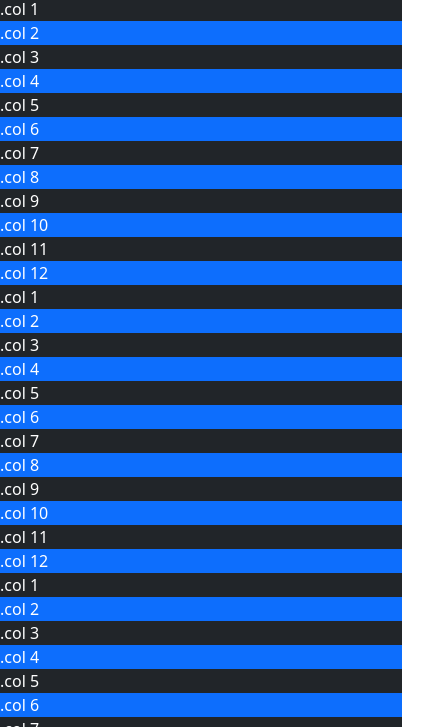
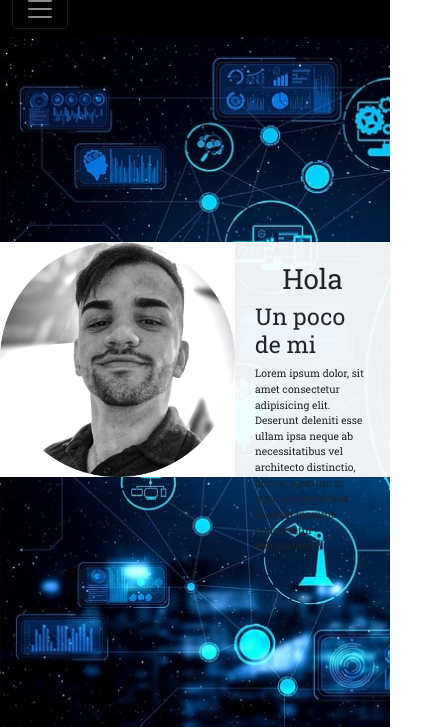
Before and after one commit to ChrisRicken1/Entrega_CoderHouse, a plain HTML site: page Segunda_Entrega/index.html in a window 390 px wide. Shown: the part 59-786 px from the top of the page, 435 px wide, since content can reach past the window. Drawn offline with nearby package versions, Linux system fonts and the light colour scheme.

Commit message:
Index.html modificado a responsive(o eso intente)

```diff
--- /dev/null
+++ b/Segunda_Entrega/estilos_scss/estilos.scss
@@ -0,0 +1,106 @@
+@import url('https://fonts.googleapis.com/css2?family=Dancing+Script&family=Roboto+Slab&display=swap');
+/* font-family: 'Dancing Script', cursive;
+font-family: 'Roboto Slab', serif; */
+$f1: 'Dancing Script', cursive;
+$f2: 'Roboto Slab', serif;
+
+*{
+    margin: 0;
+    padding: 0;
+    box-sizing: border-box;
+    font-family: $f2;
+}
+
+header{
+        .navbar{
+            background-color: black;
+        }
+        .nav-link{
+            font-size: 20px;
+            color: white !important;
+        }
+        .nav-link:hover{
+            color:blue !important;
+        }
+}
+
+main{
+    height: calc(100vh - 60px - 90px);
+    width: 100%;
+    background-image: url(../Imagenes/technology-7111804_1280.jpg);
+    background-size: cover;
+    display: flex;
+    justify-content: center;
+    align-items: center;
+    .imagenPersonal{
+        background-color: white;
+        height: 350px;
+        display: flex;
+        align-items: center;
+        margin-bottom: 50px;
+    }
+    .presentacion{
+        height: 350px;
+        width: 400px;
+        padding: 20px;
+        font-size: 18px;
+        background-color: rgba(255, 255, 255, 0.932);
+        display: flex;
+        justify-content:space-evenly;
+        flex-flow: column;
+        align-items:center;
+        margin-bottom: 50px;
+    }
+
+    @media (max-width: 768px) {
+        .imagenPersonal,
+        .presentacion {
+            height: 280px;
+            width: 280px;
+            font-size: 0.8em;
+        }
+        p{
+            font-size: 1em;
+        }
+    }
+
+    @media (max-width: 576px) {
+        .imagenPersonal,
+        .presentacion{
+            height: 235px;
+            width: 235px;
+            font-size: 0.5em;
+        }
+        p{
+            font-size: 1.3em;
+        }
+    }
+}
+
+footer{
+    background-color: black;
+    height: 90px;
+    width: 100%;
+    padding: 0px 10px;
+    font-size: 25px;
+    p{
+        color: white;
+        word-spacing: 25px;
+        text-align: center;
+        margin-bottom: 15px;
+    }
+    .redes{
+        text-align: center;
+        word-spacing: 40px;
+        padding-bottom: 7px;
+        a{
+            text-decoration: none;
+            color: white;
+            transition: font-size 0.3s ease;
+        }
+        a:hover{
+            color: blue;
+            font-size: 30px;
+        }
+    }
+}
--- a/Segunda_Entrega/index.html
+++ b/Segunda_Entrega/index.html
@@ -1,146 +1,52 @@
 <!DOCTYPE html>
-<html lang="en">
+<html lang="es">
 <head>
     <meta charset="UTF-8">
     <meta name="viewport" content="width=device-width, initial-scale=1.0">
+    <link rel="stylesheet" href="https://cdnjs.cloudflare.com/ajax/libs/font-awesome/6.5.1/css/all.min.css" integrity="sha512-DTOQO9RWCH3ppGqcWaEA1BIZOC6xxalwEsw9c2QQeAIftl+Vegovlnee1c9QX4TctnWMn13TZye+giMm8e2LwA==" crossorigin="anonymous" referrerpolicy="no-referrer" />
     <link href="https://cdn.jsdelivr.net/npm/bootstrap@5.1.3/dist/css/bootstrap.min.css" rel="stylesheet" integrity="sha384-1BmE4kWBq78iYhFldvKuhfTAU6auU8tT94WrHftjDbrCEXSU1oBoqyl2QvZ6jIW3" crossorigin="anonymous">
+    <link rel="stylesheet" href="estilos_css/estilos.css">
     <title>Document</title>
 </head>
 <body>
     <header>
-        <nav class="navbar navbar-expand-sm bg-dark navbar-dark">
-            <div class="container-fluid">
-              <a class="navbar-brand" href="#">Logo</a>
+      <!-- inicia navbar -->
+        <nav class="navbar navbar-expand-lg navbar-dark ">
+            <div class="container-fluid ">
+              <a class="navbar-brand" href="#">Christian Rickenbacher - Software Developer</a>
               <button class="navbar-toggler" type="button" data-bs-toggle="collapse" data-bs-target="#collapsibleNavbar">
                 <span class="navbar-toggler-icon"></span>
               </button>
-              <div class="collapse navbar-collapse" id="collapsibleNavbar">
+              <div class="collapse navbar-collapse justify-content-md-end" id="collapsibleNavbar">
                 <ul class="navbar-nav">
-                  <li class="nav-item">
-                    <a class="nav-link" href="#">Link</a>
-                  </li>
-                  <li class="nav-item">
-                    <a class="nav-link" href="#">Link</a>
-                  </li>
-                  <li class="nav-item">
-                    <a class="nav-link" href="#">Link</a>
-                  </li>
+                  <!-- FALTA COMPLETAR LINKS -->
+                  <li class="nav-item"><a class="nav-link" href="#">Inicio</a></li>
+                  <li class="nav-item"><a class="nav-link" href="#">Aptitudes</a></li>
+                  <li class="nav-item"><a class="nav-link" href="#">Proyectos</a></li>
+                  <li class="nav-item"><a class="nav-link" href="#">Roadmap</a></li>
+                  <li class="nav-item"><a class="nav-link" href="#">Contacto</a></li>
                 </ul>
               </div>
             </div>
           </nav>
+          <!-- finaliza navbar -->
     </header>
-    <div class="row">
-        <div class="col-sm-2 bg-dark text-white">.col 1</div>
-        <div class="col-sm-1 bg-primary text-white">.col 2</div>
-        <div class="col-sm-1 bg-dark text-white">.col 3</div>
-        <div class="col-sm-1 bg-primary text-white">.col 4</div>
-        <div class="col-sm-1 bg-dark text-white">.col 5</div>
-        <div class="col-sm-1 bg-primary text-white">.col 6</div>
-        <div class="col-sm-1 bg-dark text-white">.col 7</div>
-        <div class="col-sm-1 bg-primary text-white">.col 8</div>
-        <div class="col-sm-1 bg-dark text-white">.col 9</div>
-        <div class="col-sm-2 bg-primary text-white">.col 10</div>
-        <div class="col-sm-5 bg-dark text-white">.col 11</div>
-        <div class="col-sm-7 bg-primary text-white">.col 12</div>
-        <div class="col-sm-2 bg-dark text-white">.col 1</div>
-        <div class="col-sm-1 bg-primary text-white">.col 2</div>
-        <div class="col-sm-1 bg-dark text-white">.col 3</div>
-        <div class="col-sm-1 bg-primary text-white">.col 4</div>
-        <div class="col-sm-1 bg-dark text-white">.col 5</div>
-        <div class="col-sm-1 bg-primary text-white">.col 6</div>
-        <div class="col-sm-1 bg-dark text-white">.col 7</div>
-        <div class="col-sm-1 bg-primary text-white">.col 8</div>
-        <div class="col-sm-1 bg-dark text-white">.col 9</div>
-        <div class="col-sm-2 bg-primary text-white">.col 10</div>
-        <div class="col-sm-5 bg-dark text-white">.col 11</div>
-        <div class="col-sm-7 bg-primary text-white">.col 12</div>
-        <div class="col-sm-2 bg-dark text-white">.col 1</div>
-        <div class="col-sm-1 bg-primary text-white">.col 2</div>
-        <div class="col-sm-1 bg-dark text-white">.col 3</div>
-        <div class="col-sm-1 bg-primary text-white">.col 4</div>
-        <div class="col-sm-1 bg-dark text-white">.col 5</div>
-        <div class="col-sm-1 bg-primary text-white">.col 6</div>
-        <div class="col-sm-1 bg-dark text-white">.col 7</div>
-        <div class="col-sm-1 bg-primary text-white">.col 8</div>
-        <div class="col-sm-1 bg-dark text-white">.col 9</div>
-        <div class="col-sm-2 bg-primary text-white">.col 10</div>
-        <div class="col-sm-5 bg-dark text-white">.col 11</div>
-        <div class="col-sm-7 bg-primary text-white">.col 12</div>
-        <div class="col-sm-2 bg-dark text-white">.col 1</div>
-        <div class="col-sm-1 bg-primary text-white">.col 2</div>
-        <div class="col-sm-1 bg-dark text-white">.col 3</div>
-        <div class="col-sm-1 bg-primary text-white">.col 4</div>
-        <div class="col-sm-1 bg-dark text-white">.col 5</div>
-        <div class="col-sm-1 bg-primary text-white">.col 6</div>
-        <div class="col-sm-1 bg-dark text-white">.col 7</div>
-        <div class="col-sm-1 bg-primary text-white">.col 8</div>
-        <div class="col-sm-1 bg-dark text-white">.col 9</div>
-        <div class="col-sm-2 bg-primary text-white">.col 10</div>
-        <div class="col-sm-5 bg-dark text-white">.col 11</div>
-        <div class="col-sm-7 bg-primary text-white">.col 12</div>
-        <div class="col-sm-2 bg-dark text-white">.col 1</div>
-        <div class="col-sm-1 bg-primary text-white">.col 2</div>
-        <div class="col-sm-1 bg-dark text-white">.col 3</div>
-        <div class="col-sm-1 bg-primary text-white">.col 4</div>
-        <div class="col-sm-1 bg-dark text-white">.col 5</div>
-        <div class="col-sm-1 bg-primary text-white">.col 6</div>
-        <div class="col-sm-1 bg-dark text-white">.col 7</div>
-        <div class="col-sm-1 bg-primary text-white">.col 8</div>
-        <div class="col-sm-1 bg-dark text-white">.col 9</div>
-        <div class="col-sm-2 bg-primary text-white">.col 10</div>
-        <div class="col-sm-5 bg-dark text-white">.col 11</div>
-        <div class="col-sm-7 bg-primary text-white">.col 12</div>
-        <div class="col-sm-2 bg-dark text-white">.col 1</div>
-        <div class="col-sm-1 bg-primary text-white">.col 2</div>
-        <div class="col-sm-1 bg-dark text-white">.col 3</div>
-        <div class="col-sm-1 bg-primary text-white">.col 4</div>
-        <div class="col-sm-1 bg-dark text-white">.col 5</div>
-        <div class="col-sm-1 bg-primary text-white">.col 6</div>
-        <div class="col-sm-1 bg-dark text-white">.col 7</div>
-        <div class="col-sm-1 bg-primary text-white">.col 8</div>
-        <div class="col-sm-1 bg-dark text-white">.col 9</div>
-        <div class="col-sm-2 bg-primary text-white">.col 10</div>
-        <div class="col-sm-5 bg-dark text-white">.col 11</div>
-        <div class="col-sm-7 bg-primary text-white">.col 12</div>
-        <div class="col-sm-2 bg-dark text-white">.col 1</div>
-        <div class="col-sm-1 bg-primary text-white">.col 2</div>
-        <div class="col-sm-1 bg-dark text-white">.col 3</div>
-        <div class="col-sm-1 bg-primary text-white">.col 4</div>
-        <div class="col-sm-1 bg-dark text-white">.col 5</div>
-        <div class="col-sm-1 bg-primary text-white">.col 6</div>
-        <div class="col-sm-1 bg-dark text-white">.col 7</div>
-        <div class="col-sm-1 bg-primary text-white">.col 8</div>
-        <div class="col-sm-1 bg-dark text-white">.col 9</div>
-        <div class="col-sm-2 bg-primary text-white">.col 10</div>
-        <div class="col-sm-5 bg-dark text-white">.col 11</div>
-        <div class="col-sm-7 bg-primary text-white">.col 12</div>
-        <div class="col-sm-2 bg-dark text-white">.col 1</div>
-        <div class="col-sm-1 bg-primary text-white">.col 2</div>
-        <div class="col-sm-1 bg-dark text-white">.col 3</div>
-        <div class="col-sm-1 bg-primary text-white">.col 4</div>
-        <div class="col-sm-1 bg-dark text-white">.col 5</div>
-        <div class="col-sm-1 bg-primary text-white">.col 6</div>
-        <div class="col-sm-1 bg-dark text-white">.col 7</div>
-        <div class="col-sm-1 bg-primary text-white">.col 8</div>
-        <div class="col-sm-1 bg-dark text-white">.col 9</div>
-        <div class="col-sm-2 bg-primary text-white">.col 10</div>
-        <div class="col-sm-5 bg-dark text-white">.col 11</div>
-        <div class="col-sm-7 bg-primary text-white">.col 12</div>
-        <div class="col-sm-2 bg-dark text-white">.col 1</div>
-        <div class="col-sm-1 bg-primary text-white">.col 2</div>
-        <div class="col-sm-1 bg-dark text-white">.col 3</div>
-        <div class="col-sm-1 bg-primary text-white">.col 4</div>
-        <div class="col-sm-1 bg-dark text-white">.col 5</div>
-        <div class="col-sm-1 bg-primary text-white">.col 6</div>
-        <div class="col-sm-1 bg-dark text-white">.col 7</div>
-        <div class="col-sm-1 bg-primary text-white">.col 8</div>
-        <div class="col-sm-1 bg-dark text-white">.col 9</div>
-        <div class="col-sm-2 bg-primary text-white">.col 10</div>
-        <div class="col-sm-5 bg-dark text-white">.col 11</div>
-        <div class="col-sm-7 bg-primary text-white">.col 12</div>
-      </div>
-
+    <main>
+        <img src="Imagenes/yo.png" class="imagenPersonal img-fluid" alt="Yo">
+      <div class="presentacion">
+        <h1>Hola</h1>
+        <h3>Un poco de mi</h3>
+        <p class=>Lorem ipsum dolor, sit amet consectetur adipisicing elit. Deserunt deleniti esse ullam ipsa neque ab necessitatibus vel architecto distinctio, dolore, nostrum in quae, id aut ratione. Quidem maxime consectetur voluptatibus?</p>
+    </div>
+    </main>
+    <footer>
+      <section class="redes">
+          <a href="https://www.linkedin.com/in/chrisricken/" target="_blank"><i class="fa-brands fa-linkedin"></i></a>
+          <a href="https://www.instagram.com/chrissricken/" target="_blank"><i class="fa-brands fa-instagram"></i></a>
+          <a href="https://github.com/ChrisRicken1" target="_blank"><i class="fa-brands fa-github"></i></a>
+      </section>
+      <p>&copy; Copyright 2024</p>
+  </footer>
     <script src="https://cdn.jsdelivr.net/npm/bootstrap@5.1.3/dist/js/bootstrap.bundle.min.js" integrity="sha384-ka7Sk0Gln4gmtz2MlQnikT1wXgYsOg+OMhuP+IlRH9sENBO0LRn5q+8nbTov4+1p" crossorigin="anonymous"></script>
 </body>
 </html>
```
Also changed, not shown: Segunda_Entrega/estilos_css/estilos.css (added), Segunda_Entrega/estilos_scss/estilos.css (added), 2 other files.
